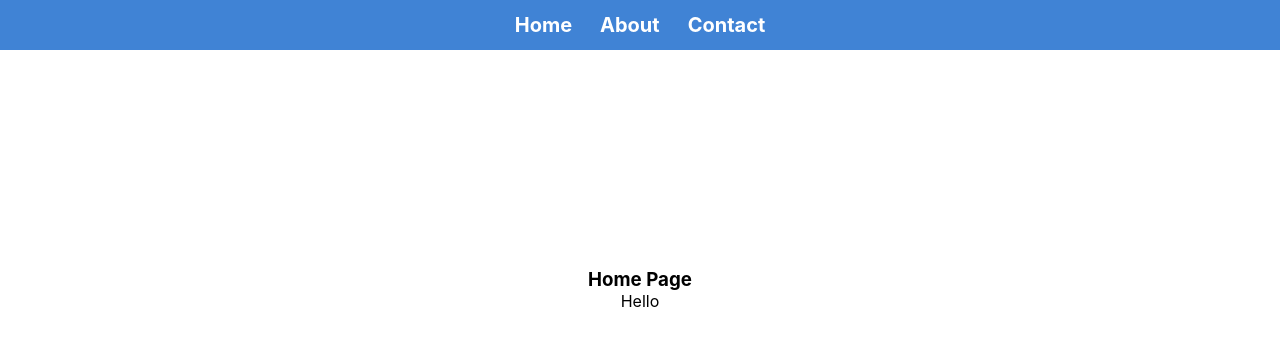
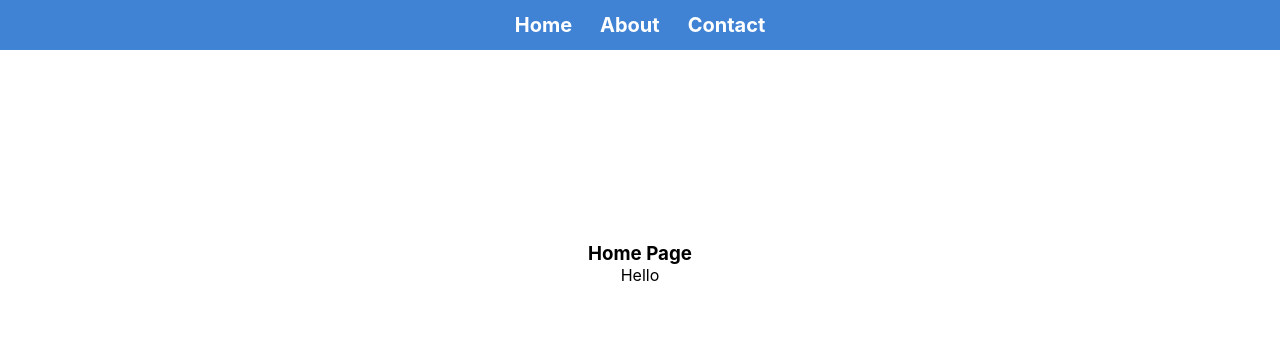
Before and after one commit to Venkataramanareactdev/React-sample, a React (Create React App) app: page / in a window 1280 px wide. Shown: the top 346 px of the page. Built offline with nearby package versions, Linux system fonts and the light colour scheme.

Commit message:
css changes

```diff
--- a/src/pagess/Home.css
+++ b/src/pagess/Home.css
@@ -5,5 +5,5 @@
 .home{
     text-align: center;
     justify-content: center;
-    margin-top: 17%;
+    margin-top: 15%;
 }
```
